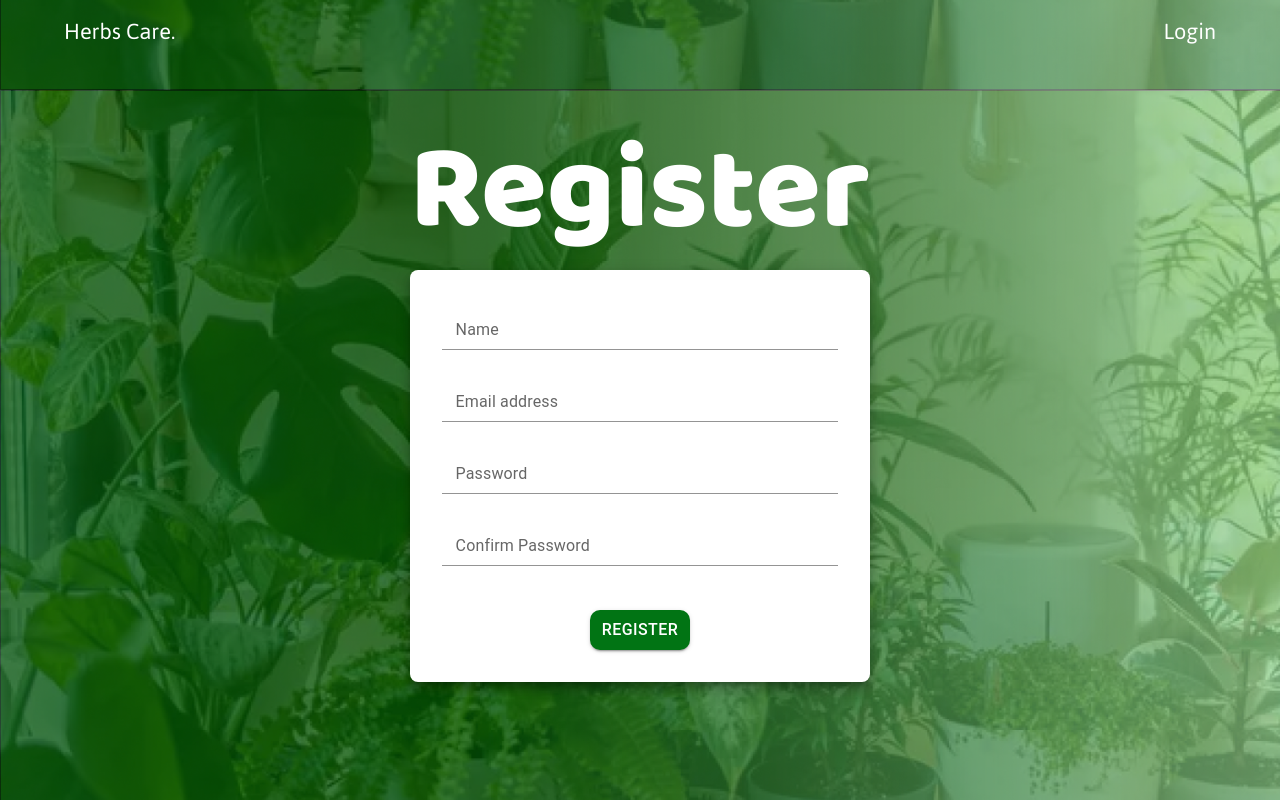
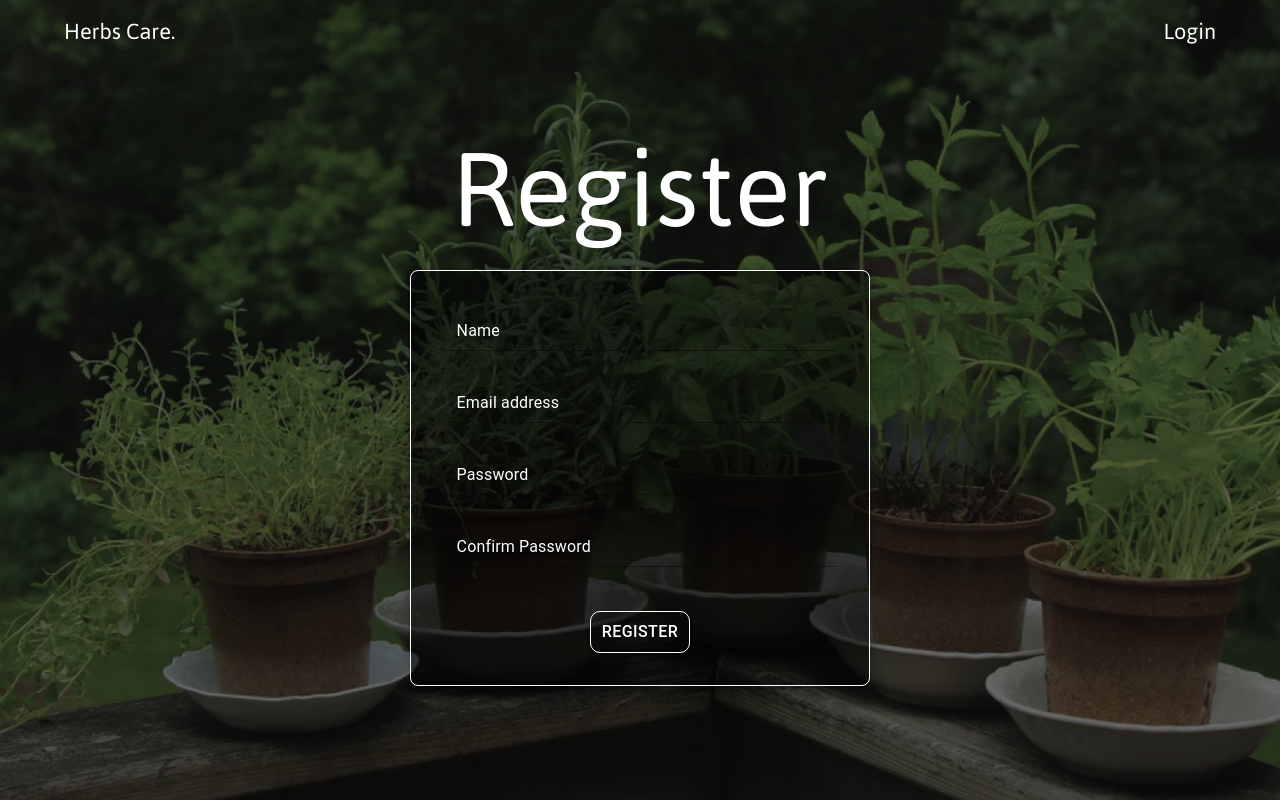
Before and after one commit to MichaelHaes/herbshealthcare, a React (Create React App) app in the folder client/: page /register in a window 1280 px wide. Built offline with nearby package versions, Linux system fonts and the light colour scheme; no server answers.

Commit message:
halaman register

```diff
--- a/client/src/Components/Register.jsx
+++ b/client/src/Components/Register.jsx
@@ -6,9 +6,9 @@ import Box from '@mui/material/Box'
 import Button from '@mui/material/Button'
 import { createTheme, ThemeProvider, MuiCssBaseline } from '@mui/material/styles';
 import CssBaseline from '@mui/material/CssBaseline';
-import BalooBhaijaan from '../Font/BalooBhaijaan.ttf'
+import Jaldi from '../Font/Jaldi-Regular.ttf'
 import Paper from '@mui/material/Paper';
-import background from '../Assets/landingPage_bg.png'
+import background from '../Assets/LP_background.png'
 import FormControl from '@mui/material/FormControl';
 import Input from '@mui/material/Input';
 import InputLabel from '@mui/material/InputLabel';
@@ -54,14 +54,14 @@ const Register = () => {
 
   const theme = createTheme({
     typography: {
-      fontFamily: 'BalooBhaijaan',
+      fontFamily: 'Jaldi',
     },
     components: {
       MuiCssBaseline: {
         styleOverrides: `
           @font-face {
-            font-family: 'BalooBhaijaan';
-            src: url(${BalooBhaijaan});
+            font-family: 'Jaldi';
+            src: url(${Jaldi});
           }
         `,
       },
@@ -71,10 +71,8 @@ const Register = () => {
   return (
     <Box sx={{
       height: '100vh',
-      width: '100%',
       background: `url(${background})`,
       backgroundSize: 'cover',
-      backgroundPositionY: '90px'
     }}>
       <Navbar />
       <Container sx={{
@@ -84,7 +82,7 @@ const Register = () => {
           <CssBaseline />
           <Box
             sx={{
-              fontFamily: 'BalooBhaijaan',
+              fontFamily: 'Jaldi',
               fontSize: '120px',
               height: '100px',
               color: 'white',
@@ -100,37 +98,40 @@ const Register = () => {
             mx: 'auto',
             padding: '2rem',
             borderRadius: 2,
-            bgcolor: 'white',
+            border: '1px solid white',
+            bgcolor: 'rgba(0, 0, 0, 0.5)',
             display: 'grid',
             marginTop: '70px',
           }}>
           <FormControl>
-            <InputLabel htmlFor="my-input">Name</InputLabel>
-            <Input id="my-input" name="name" aria-describedby="my-helper-text" value={formData.name} onChange={handleChange} />
+            <InputLabel htmlFor="name-input" sx={{ color: 'white' }}>Name</InputLabel>
+            <Input id="name-input" name="name" aria-describedby="my-helper-text" sx={{ color: 'white' }} value={formData.name} onChange={handleChange} />
           </FormControl><br></br>
           <FormControl>
-            <InputLabel htmlFor="my-input">Email address</InputLabel>
-            <Input id="my-input" name="email" aria-describedby="my-helper-text" value={formData.email} onChange={handleChange} />
+            <InputLabel htmlFor="email-input" sx={{ color: 'white' }}>Email address</InputLabel>
+            <Input id="email-input" name="email" aria-describedby="my-helper-text" sx={{ color: 'white' }} value={formData.email} onChange={handleChange} />
           </FormControl><br></br>
           <FormControl>
-            <InputLabel htmlFor="my-input">Password</InputLabel>
-            <Input id="my-input" name="password" aria-describedby="my-helper-text" value={formData.password} onChange={handleChange} />
+            <InputLabel htmlFor="password-input" sx={{ color: 'white' }}>Password</InputLabel>
+            <Input id="password-input" name="password" aria-describedby="my-helper-text" sx={{ color: 'white' }} value={formData.password} onChange={handleChange} />
           </FormControl><br></br>
           <FormControl>
-            <InputLabel htmlFor="my-input">Confirm Password</InputLabel>
-            <Input id="my-input" name="confirm_password" aria-describedby="my-helper-text" value={formData.confirm_password} onChange={handleChange} />
+            <InputLabel htmlFor="confirm-password-input" sx={{ color: 'white' }}>Confirm Password</InputLabel>
+            <Input id="confirm-password-input" name="confirm_password" aria-describedby="my-helper-text" sx={{ color: 'white' }} value={formData.confirm_password} onChange={handleChange} />
           </FormControl><br></br>
           <Button variant="contained" onClick={handleSubmit} color="primary" type="submit" sx={{
             mx: 'auto',
             width: '100px',
-            backgroundColor: '#017414',
+            backgroundColor: 'rgba(0, 0, 0, 0.3)',
             borderRadius: '10px',
+            border: '1px solid white',
             fontSize: '16px',
             marginTop: '20px',
             alignItems: 'center',
             '&:hover': {
-              backgroundColor: '#00480C',
-              color: '#FFFFFF'
+              color: 'white',
+              backgroundColor: 'rgba(255, 255, 255, 0.3)',
+              transition: 'background-color 1s, color 1s',
             },
             color: '#FFFFFF'
           }}>
```
Also changed, not shown: client/src/Components/Cards.jsx (+8 -4 lines).
